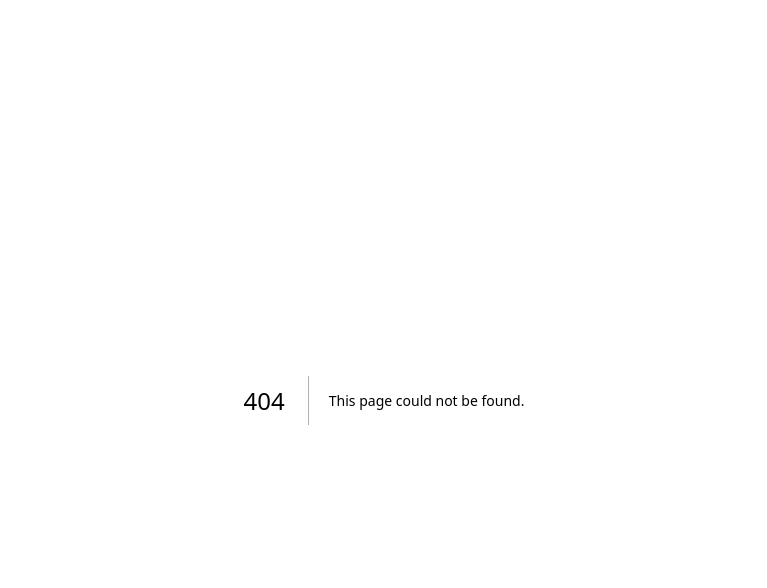
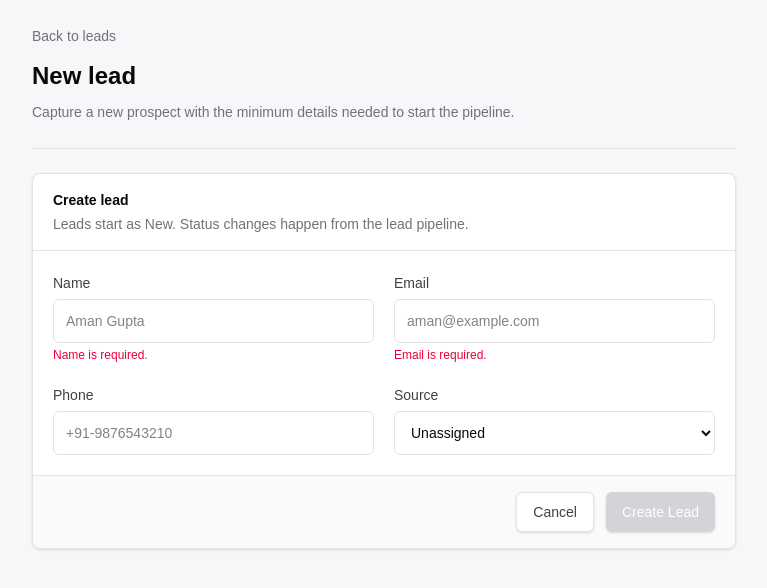
Before and after one commit to kohantikanath/Lead_CRM, a Next.js app in the folder frontend/: page /leads/new in a window 1280 px wide. Before the commit this address had no page. Shown: the top 588 px of the page, without its empty margins (256-1023 px from the left). Built offline with nearby package versions, Linux system fonts and the light colour scheme; no server answers.

Commit message:
feat: add create lead flow

```diff
--- /dev/null
+++ b/frontend/src/app/leads/new/page.tsx
@@ -0,0 +1,30 @@
+import Link from "next/link";
+import { LeadForm } from "@/components/leads/lead-form";
+
+export default function NewLeadPage() {
+  return (
+    <main className="min-h-screen bg-[#f6f7f9] text-zinc-950">
+      <div className="mx-auto flex min-h-screen w-full max-w-3xl flex-col px-4 py-6 sm:px-6 lg:px-8">
+        <header className="border-b border-zinc-200 pb-6">
+          <Link
+            href="/leads"
+            className="text-sm font-medium text-zinc-500 hover:text-zinc-950"
+          >
+            Back to leads
+          </Link>
+          <h1 className="mt-3 text-2xl font-semibold text-zinc-950">
+            New lead
+          </h1>
+          <p className="mt-2 max-w-2xl text-sm leading-6 text-zinc-500">
+            Capture a new prospect with the minimum details needed to start the
+            pipeline.
+          </p>
+        </header>
+
+        <section className="mt-6">
+          <LeadForm mode="create" />
+        </section>
+      </div>
+    </main>
+  );
+}
--- /dev/null
+++ b/frontend/src/components/leads/lead-form.tsx
@@ -0,0 +1,206 @@
+"use client";
+
+import Link from "next/link";
+import { useMemo, useState, type FormEvent } from "react";
+import { useRouter } from "next/navigation";
+import { ApiError } from "@/lib/api/client";
+import { createLead, updateLead } from "@/lib/api/leads";
+import type { Lead, LeadCreateInput } from "@/types/lead";
+
+type LeadFormMode = "create" | "edit";
+
+type LeadFormValues = {
+  name: string;
+  email: string;
+  phone: string;
+  source: string;
+};
+
+type LeadFormProps = {
+  mode: LeadFormMode;
+  lead?: Lead;
+};
+
+const EMAIL_RE = /^[^\s@]+@[^\s@]+\.[^\s@]+$/;
+
+function getInitialValues(lead?: Lead): LeadFormValues {
+  return {
+    name: lead?.name ?? "",
+    email: lead?.email ?? "",
+    phone: lead?.phone ?? "",
+    source: lead?.source ?? "",
+  };
+}
+
+function toPayload(values: LeadFormValues): LeadCreateInput {
+  return {
+    name: values.name.trim(),
+    email: values.email.trim(),
+    phone: values.phone.trim() || null,
+    source: values.source.trim() || null,
+  };
+}
+
+export function LeadForm({ mode, lead }: LeadFormProps) {
+  const router = useRouter();
+  const [values, setValues] = useState(() => getInitialValues(lead));
+  const [serverError, setServerError] = useState("");
+  const [isSubmitting, setIsSubmitting] = useState(false);
+
+  const errors = useMemo(() => {
+    const nextErrors: Partial<Record<keyof LeadFormValues, string>> = {};
+
+    if (!values.name.trim()) {
+      nextErrors.name = "Name is required.";
+    }
+
+    if (!values.email.trim()) {
+      nextErrors.email = "Email is required.";
+    } else if (!EMAIL_RE.test(values.email.trim())) {
+      nextErrors.email = "Enter a valid email address.";
+    }
+
+    return nextErrors;
+  }, [values]);
+
+  const isInvalid = Object.keys(errors).length > 0;
+  const title = mode === "create" ? "Create lead" : "Edit lead";
+  const submitLabel = mode === "create" ? "Create Lead" : "Save Changes";
+
+  function updateField(field: keyof LeadFormValues, value: string) {
+    setValues((current) => ({ ...current, [field]: value }));
+    setServerError("");
+  }
+
+  async function handleSubmit(event: FormEvent<HTMLFormElement>) {
+    event.preventDefault();
+
+    if (isInvalid || isSubmitting) {
+      return;
+    }
+
+    setIsSubmitting(true);
+    setServerError("");
+
+    try {
+      const payload = toPayload(values);
+
+      if (mode === "create") {
+        await createLead(payload);
+      } else if (lead) {
+        await updateLead(lead.id, payload);
+      }
+
+      router.push("/leads");
+      router.refresh();
+    } catch (error) {
+      setServerError(
+        error instanceof ApiError
+          ? error.message
+          : "The lead could not be saved. Please try again.",
+      );
+    } finally {
+      setIsSubmitting(false);
+    }
+  }
+
+  return (
+    <form
+      onSubmit={handleSubmit}
+      className="overflow-hidden rounded-lg border border-zinc-200 bg-white shadow-sm"
+      noValidate
+    >
+      <div className="border-b border-zinc-200 px-5 py-4">
+        <h2 className="text-sm font-semibold text-zinc-950">{title}</h2>
+        <p className="mt-1 text-sm text-zinc-500">
+          Leads start as New. Status changes happen from the lead pipeline.
+        </p>
+      </div>
+
+      {serverError ? (
+        <div className="border-b border-rose-100 bg-rose-50 px-5 py-3 text-sm text-rose-700">
+          {serverError}
+        </div>
+      ) : null}
+
+      <div className="grid gap-5 px-5 py-5 md:grid-cols-2">
+        <label className="block">
+          <span className="text-sm font-medium text-zinc-700">Name</span>
+          <input
+            value={values.name}
+            onChange={(event) => updateField("name", event.target.value)}
+            aria-invalid={Boolean(errors.name)}
+            aria-describedby={errors.name ? "name-error" : undefined}
+            className="mt-1 h-11 w-full rounded-md border border-zinc-200 px-3 text-sm text-zinc-950 outline-none transition focus:border-zinc-400 focus:ring-4 focus:ring-zinc-100"
+            placeholder="Aman Gupta"
+          />
+          {errors.name ? (
+            <p id="name-error" className="mt-1 text-xs text-rose-600">
+              {errors.name}
+            </p>
+          ) : null}
+        </label>
+
+        <label className="block">
+          <span className="text-sm font-medium text-zinc-700">Email</span>
+          <input
+            type="email"
+            value={values.email}
+            onChange={(event) => updateField("email", event.target.value)}
+            aria-invalid={Boolean(errors.email)}
+            aria-describedby={errors.email ? "email-error" : undefined}
+            className="mt-1 h-11 w-full rounded-md border border-zinc-200 px-3 text-sm text-zinc-950 outline-none transition focus:border-zinc-400 focus:ring-4 focus:ring-zinc-100"
+            placeholder="aman@example.com"
+          />
+          {errors.email ? (
+            <p id="email-error" className="mt-1 text-xs text-rose-600">
+              {errors.email}
+            </p>
+          ) : null}
+        </label>
+
+        <label className="block">
+          <span className="text-sm font-medium text-zinc-700">Phone</span>
+          <input
+            value={values.phone}
+            onChange={(event) => updateField("phone", event.target.value)}
+            className="mt-1 h-11 w-full rounded-md border border-zinc-200 px-3 text-sm text-zinc-950 outline-none transition focus:border-zinc-400 focus:ring-4 focus:ring-zinc-100"
+            placeholder="+91-9876543210"
+          />
+        </label>
+
+        <label className="block">
+          <span className="text-sm font-medium text-zinc-700">Source</span>
+          <select
+            value={values.source}
+            onChange={(event) => updateField("source", event.target.value)}
+            className="mt-1 h-11 w-full rounded-md border border-zinc-200 bg-white px-3 text-sm text-zinc-950 outline-none transition focus:border-zinc-400 focus:ring-4 focus:ring-zinc-100"
+          >
+            <option value="">Unassigned</option>
+            <option value="website">Website</option>
+            <option value="referral">Referral</option>
+            <option value="campaign">Campaign</option>
+            <option value="cold-outreach">Cold outreach</option>
+            <option value="event">Event</option>
+          </select>
+        </label>
+      </div>
+
+      <div className="flex flex-col-reverse gap-3 border-t border-zinc-200 bg-zinc-50 px-5 py-4 sm:flex-row sm:justify-end">
+        <Link
+          href="/leads"
+          className="inline-flex h-10 items-center justify-center rounded-md border border-zinc-200 bg-white px-4 text-sm font-medium text-zinc-700 shadow-sm hover:border-zinc-300"
+        >
+          Cancel
+        </Link>
+        <button
+          type="submit"
+          disabled={isInvalid || isSubmitting}
+          className="inline-flex h-10 items-center justify-center rounded-md bg-zinc-950 px-4 text-sm font-medium text-white shadow-sm hover:bg-zinc-800 disabled:cursor-not-allowed disabled:bg-zinc-300"
+        >
+          {isSubmitting ? "Saving..." : submitLabel}
+        </button>
+      </div>
+    </form>
+  );
+}
```
Also changed, not shown: 1 other file (tests, documents, lock files or other folders).
